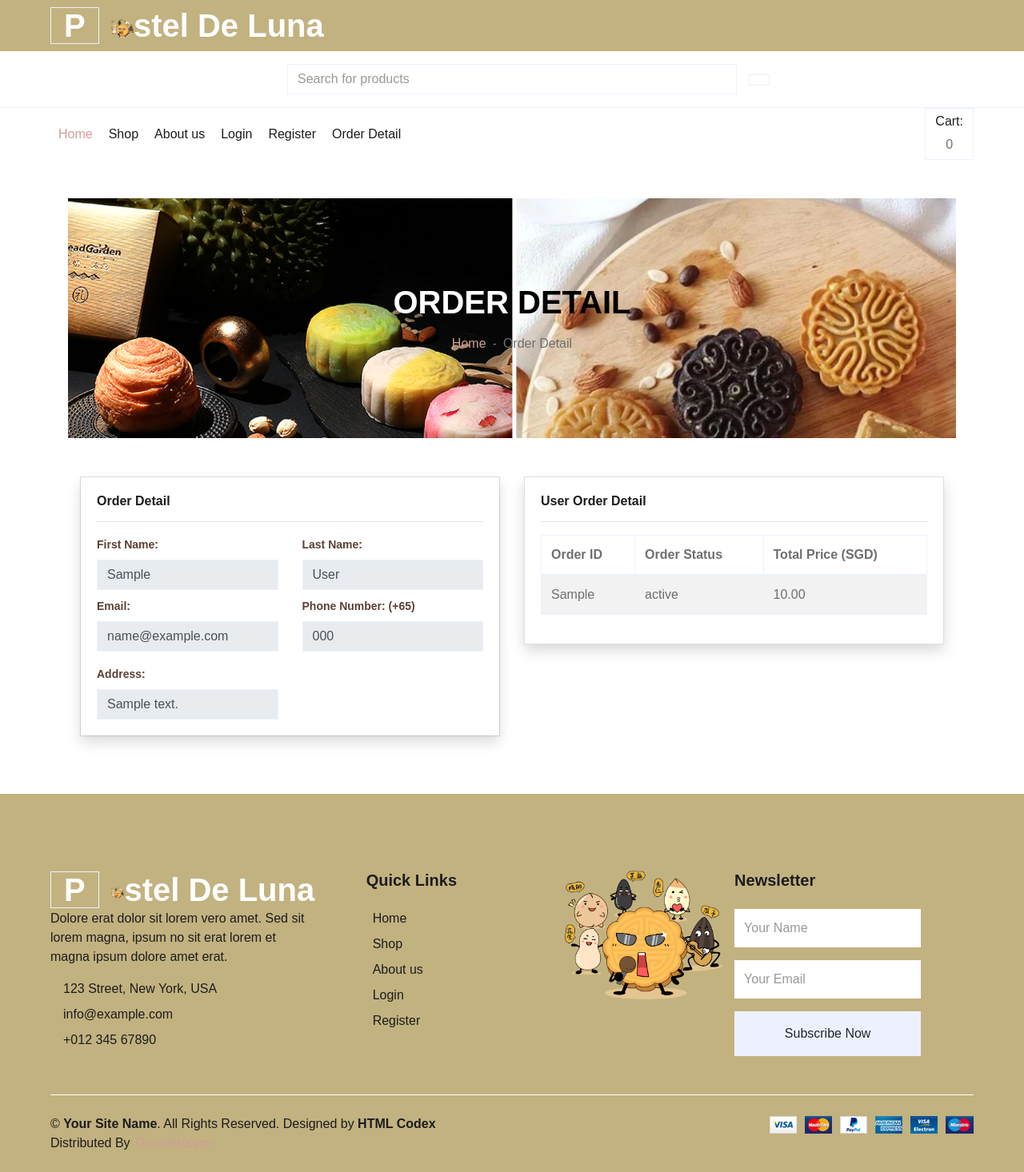
After one commit to FluffyCheeks/ICT3103-3203-Group-38, a Django app: template pastelLuna/luna/templates/orderdetail.html in a window 1280 px wide. The commit adds this page. Shown: the whole page at 80% size. Run offline with Django 4.2, Linux system fonts and the light colour scheme; the template is opened without the code that fills it: values that come from a table or form of the project are taken from there, others are empty; tables that the repository leaves empty hold one stand-in row (values such as "Sample post"); parts of the project's set-up code (start-up, migrations or seed data) failed here and were passed over; some libraries are stand-ins or nearby versions.

Commit message:
User Order detail
user order detail page

```diff
--- a/pastelLuna/luna/templates/base.html
+++ b/pastelLuna/luna/templates/base.html
@@ -64,6 +64,7 @@
                             <a href="contact" class="nav-item nav-link">About us</a>
                              <a href="" class="nav-item nav-link">Login</a>
                             <a href="registration" class="nav-item nav-link">Register</a>
+							<a href="orderdetail" class="nav-item nav-link">Order Detail</a>
                         </div>
                     </div>
 
--- a/pastelLuna/luna/templates/checkout.html
+++ b/pastelLuna/luna/templates/checkout.html
@@ -115,8 +115,7 @@
                     <div  class="card-body shadow checkoutform">
                         <div class="col-md-6 mt-3">
                             <label style="color:#5C4033;font-size: 14px !important; font-weight: 600;">Credit Card: </label>
-                            <input class="form-control" name="creditCradNum" type="text" rows="2" cols="55"  pattern="[0-9]{16}"  minlength="16" maxlength="16" onkeypress="return /[0-9]/i.test(event.key)"
-                             placeholder="Enter only Valid Master and Visa Card Number"  inputmode="numeric" >
+                            <input class="form-control" name="creditCradNum" type="password" rows="2" cols="55"  pattern="[0-9]{16}"  minlength="16" maxlength="16" onkeypress="return /[0-9]/i.test(event.key)" placeholder="Enter only Valid Master and Visa Card Number"  inputmode="numeric" id="Cnum">
                         </div>
 
                         <div class="col-md-3 px-xl-0 text-center text-md-right" style="margin-left: 15px;">
--- /dev/null
+++ b/pastelLuna/luna/templates/orderdetail.html
@@ -0,0 +1,99 @@
+{% extends 'base.html' %}
+{% load static %}
+{% block content %}
+
+<!-- Page Header Start -->
+
+<div class="container-fluid mb-5" style="background-image: url('/static/img/MCL.png');">
+    <div class="d-flex flex-column align-items-center justify-content-center" style="min-height: 300px">
+        <h1 class="font-weight-semi-bold text-uppercase mb-3 text-primary">Order <span style="color:black">Detail</span></h1>
+        <div class="d-inline-flex">
+            <p class="m-0"><a href="">Home</a></p>
+            <p class="m-0 px-2">-</p>
+            <p class="m-0">Order Detail</p>
+        </div>
+    </div>
+</div>
+<!-- Page Header End -->
+<!-- detail Start -->
+<div class="container mt-3">
+    <form  method="POST" name="form1" >
+        {% csrf_token %}
+        <div class="row">
+            <div class="col-md-6 ">
+                <div class="card">
+                    <div class="card-body shadow checkoutform">
+                        <h6 style="font-weight: bold;">Order Detail</h6>
+                        <hr>
+                        {% for u in profileorder %}
+                        <div class="row">
+                            <input type="hidden" name="user_id" value="{{u.id}}">
+                            <div class="col-md-6">
+                                <label style="color:#5C4033; font-size: 14px !important; font-weight: 600;">First Name: </label>
+                                <input class="form-control" name="fname" type="text" value="{{u.first_name}}" onkeypress="return /[a-zA-Z]/i.test(event.key)" placeholder="Enter First Name" readonly required>
+                            </div>
+                            <div class="col-md-6">
+                                <label style="color:#5C4033;font-size: 14px !important; font-weight: 600;">Last Name: </label>
+                                <input class="form-control" name="lname" type="text" value="{{u.last_name}}" onkeypress="return /[a-zA-Z]/i.test(event.key)" placeholder="Enter Last Name" readonly required>
+                            </div>
+                            <div class="col-md-6 mt-2">
+                                <label style="color:#5C4033;font-size: 14px !important; font-weight: 600;">Email: </label>
+                                <input class="form-control" name="email" type="email" value="{{u.email}}" placeholder="Enter Email" readonly required >
+                            </div>
+                            <div class="col-md-6 mt-2">
+                                <label style="color:#5C4033;font-size: 14px !important; font-weight: 600;">Phone Number: (+65)  </label>
+                                <input class="form-control" name="Phoneno" type="text" value="{{u.phone}}" minlength="8" maxlength="8" pattern="[8-9]{1}[0-9]{7}" onkeypress="return /[0-9]/i.test(event.key)" readonly placeholder="Enter Valid SG Phone Number" required >
+                            </div>
+                            <div class="col-md-6 mt-3">
+                                <label style="color:#5C4033;font-size: 14px !important; font-weight: 600;">Address: </label>
+                                <input class="form-control" name="Addr" type="text" rows="2" cols="55"  value="{{u.address}}" maxlength="1000" pattern="[A-Za-z0-9#]+" onkeypress="return /[0-9a-zA-Z#]/i.test(event.key)" readonly placeholder="Enter Address" required>
+                            </div>
+
+                        </div>
+                        {% endfor %}
+                    </div>
+                </div>
+            </div>
+            <div class="col-md-6">
+                <div class="card shadow">
+                    <div class="card-body">
+                        <h6 style="font-weight: bold;">User Order Detail</h6>
+                        <hr>
+                        {% csrf_token %}
+                        {% if orderinfo %}
+
+                            <table class="table table-striped table-bordered">
+                                <thead>
+                                    <tr>
+                                        <th>Order ID</th>
+                                        <th>Order Status</th>
+                                        <th>Total Price (SGD)</th>
+                                    </tr>
+                                </thead>
+                                <tbody>
+                                    {% for item in orderinfo %}
+                                        <tr>
+                                            <td>{{item.tracking_no}}</td>
+                                            <td>{{item.order_status}}</td>
+                                            <td>{{item.total_price}}</td>
+                                        </tr>
+                                    {% endfor %}
+                                </tbody>
+                            </table>
+
+                        {% else %}
+                            <h4> Your Order details is Empty </h4>
+                        {% endif %}
+                    </div>
+                </div>
+
+
+
+            </div>
+        </div>
+        <br>
+    </form>
+</div>
+
+<!-- checkout End -->
+{% endblock %}
--- a/pastelLuna/luna/urls.py
+++ b/pastelLuna/luna/urls.py
@@ -16,4 +16,5 @@ urlpatterns = [
      path("delete-cart-item", cart.deletecartitem, name="deletecartitem"),
      path ('checkout', checkout.checkout, name="checkout"),
      path ('place-order', checkout.placeorder, name="placeorder"),
+     path ('orderdetail', orderdetail.orderdetail, name="orderdetail"),
 ]
```
Also changed, not shown: pastelLuna/luna/checkout.py (+20 -3 lines), pastelLuna/luna/orderdetail.py (added, +21 -0 lines).
